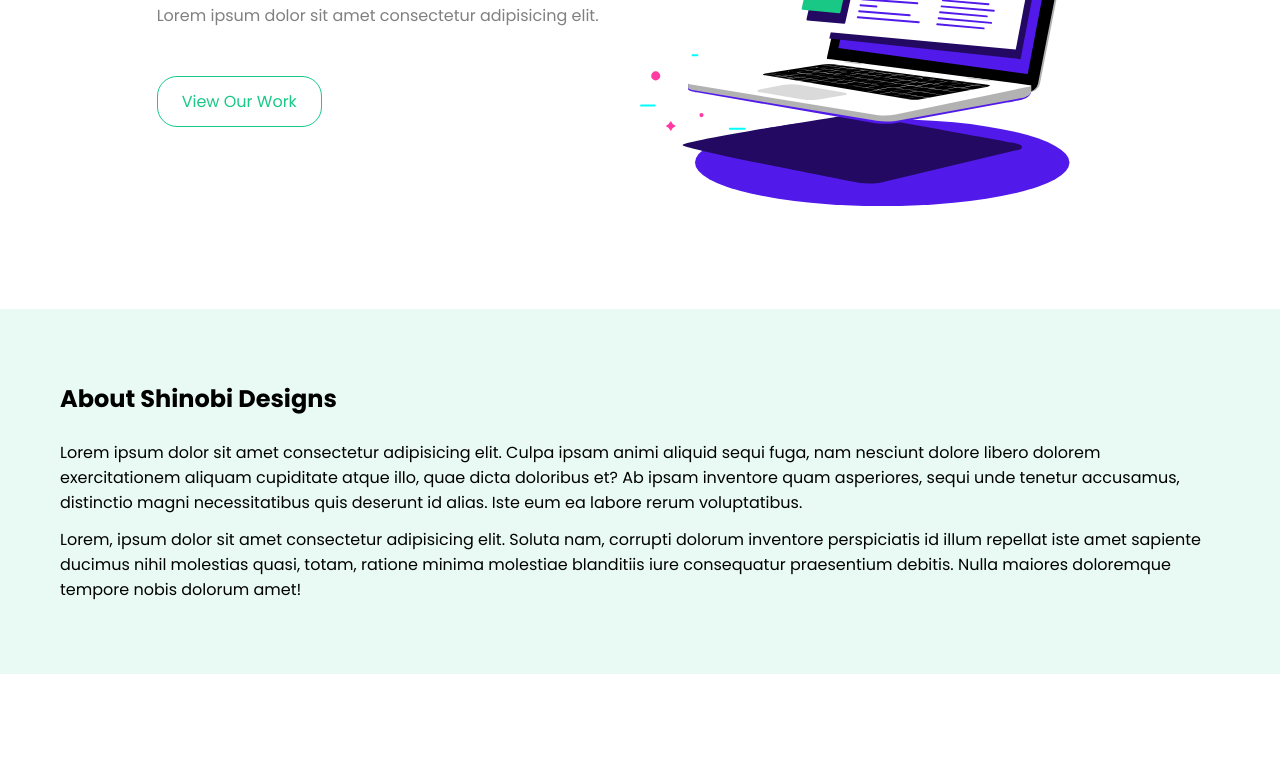
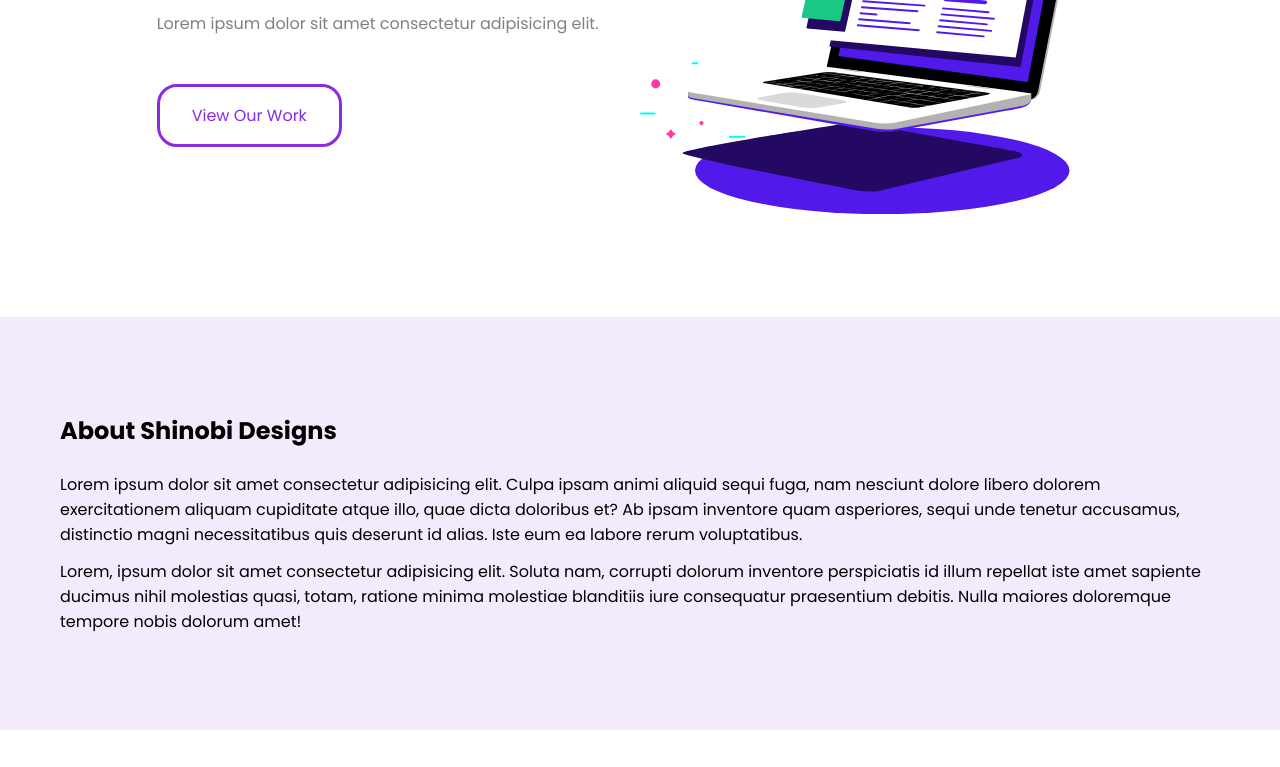
Before and after one commit to yuliia-anisimova/complete-sass-tutorial, a website: page homepage.html in a window 1280 px wide. Shown: the part 320-1087 px from the top of the page. Drawn offline with Linux system fonts and the light colour scheme.

Commit message:
Complete lesson 22
Learn how to customize css library

```diff
--- a/gulpfile.js
+++ b/gulpfile.js
@@ -3,14 +3,14 @@
 const purgecss = require('gulp-purgecss');
 
 function buildStyles() {
-  return src("shinobi/**/*.scss")
+  return src("sass/**/*.scss")
   .pipe(sass())
   .pipe(purgecss({ content: ['*.html'] }))
   .pipe(dest("css"));
 }
 
 function watchTask() {
-  watch(['shinobi/**/*.scss', '*.html'], buildStyles);
+  watch(['sass/**/*.scss', '*.html'], buildStyles);
 }
 
 exports.default = series(buildStyles, watchTask);
--- a/homepage.html
+++ b/homepage.html
@@ -10,7 +10,7 @@
 
 <body>
   <!-- navbar -->
-  <nav class="navbar justify-between">
+  <nav class="navbar-secondary text-white justify-between">
     <div class="container">
       <h1 class="site-title">Shinobi Designs</h1>
       <ul class="display-f">
--- /dev/null
+++ b/sass/index.scss
@@ -0,0 +1,5 @@
+$secondary: blueviolet;
+$base-padding: 1rem;
+$base-border-thickness: 3px;
+
+@import 'shinobi';
--- a/shinobi/_variables.scss
+++ b/shinobi/_variables.scss
@@ -1,8 +1,8 @@
 // theme colors
-$primary: #3299ef;
-$secondary: #1ac888;
-$error: #d32752;
-$info: #f6c31c;
+$primary: #3299ef !default;
+$secondary: #1ac888 !default;
+$error: #d32752 !default;
+$info: #f6c31c !default;
 
 // color palette
 $colors: (
@@ -28,19 +28,19 @@
 // @debug map-merge($colors, ("pink": #ffc0cb));
 
 // spacing
-$base-padding: 0.75rem;
-$base-margin: 0.75rem;
+$base-padding: 0.75rem !default;
+$base-margin: 0.75rem !default;
 
 // borders
-$base-border-thickness: 1px;
-$base-border-radius: 20px;
+$base-border-thickness: 1px !default;
+$base-border-radius: 20px !default;
 
 // box-shadow
-$base-box-shadow: 1px 3px 5px rgba(0, 0, 0, 0.1);
+$base-box-shadow: 1px 3px 5px rgba(0, 0, 0, 0.1) !default;
 
 // font-sizes
-$base-font-size: 1rem;
-$font-size-sm: $base-font-size * 0.75;
-$font-size-lg: $base-font-size * 1.5;
-$font-size-xl: $base-font-size * 2;
-$font-size-xxl: $base-font-size * 3;
+$base-font-size: 1rem !default;
+$font-size-sm: $base-font-size * 0.75 !default;
+$font-size-lg: $base-font-size * 1.5 !default;
+$font-size-xl: $base-font-size * 2 !default;
+$font-size-xxl: $base-font-size * 3 !default;
```
Also changed, not shown: css/index.css.
